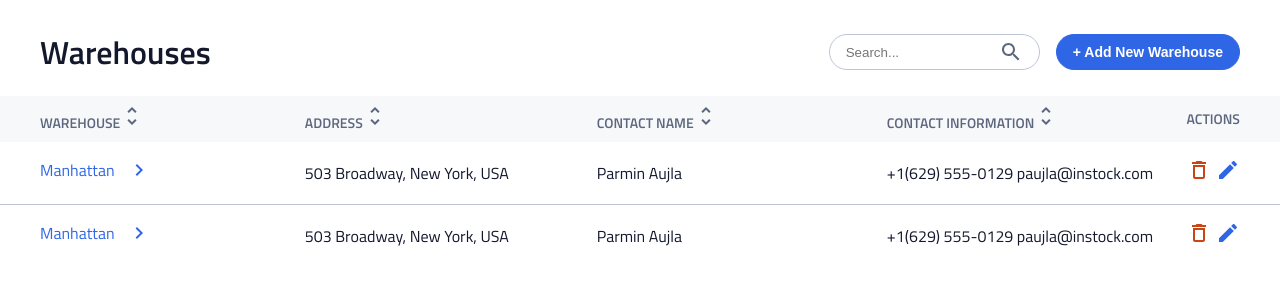
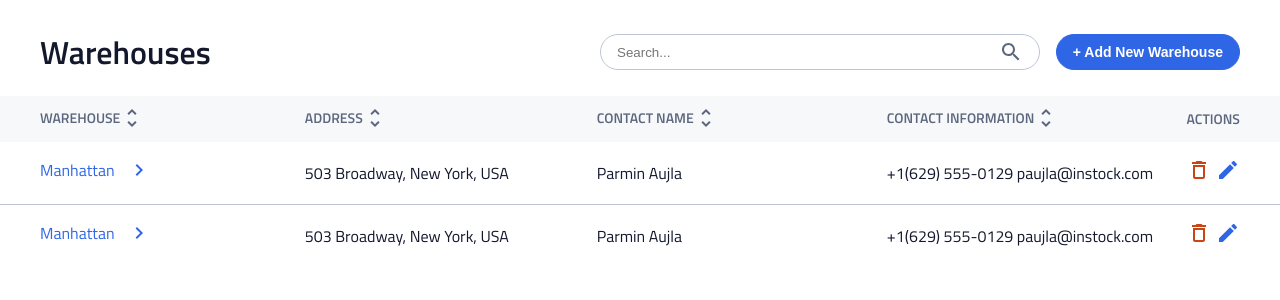
Before and after one commit to shanni6/instock-whistler, a React (Vite) app: page /warehouses in a window 1280 px wide. Shown: the top 300 px of the page. Built offline with nearby package versions, Linux system fonts and the light colour scheme.

Commit message:
emily-o23w-9:done responsive warehouses component,finished desktop version

```diff
--- a/src/components/Warehouses/Warehouses.scss
+++ b/src/components/Warehouses/Warehouses.scss
@@ -28,6 +28,7 @@ input {
 
         @include medium {
             padding-left: $padding-6;
+            padding-right: 0;
         }
     }
 
@@ -39,7 +40,8 @@ input {
 
         @include medium {
             flex-direction: row;
-            padding: $padding-5 $padding-6 $padding-4;
+            padding: $padding-5 $padding-6 $padding-4 0;
+            width: 50%;
         }
     }
 
@@ -54,6 +56,7 @@ input {
         width: 100%;
 
         @include medium {
+            flex-grow: 1;
             width: auto;
         }
 
@@ -76,6 +79,7 @@ input {
         width: 100%;
 
         @include medium {
+            flex-grow: 0;
             width: auto;
         }
 
@@ -124,8 +128,13 @@ input {
             padding-right: $padding-6;
         }
 
-        &--sort::after {
-            content: url("./../../assets/icons/sort-24px.svg");
+        &--sort {
+            &::after {
+                content: url("./../../assets/icons/sort-24px.svg");
+                position: relative;
+                top: 0.125rem;
+                vertical-align: middle;
+            }
         }
     }
 
```
